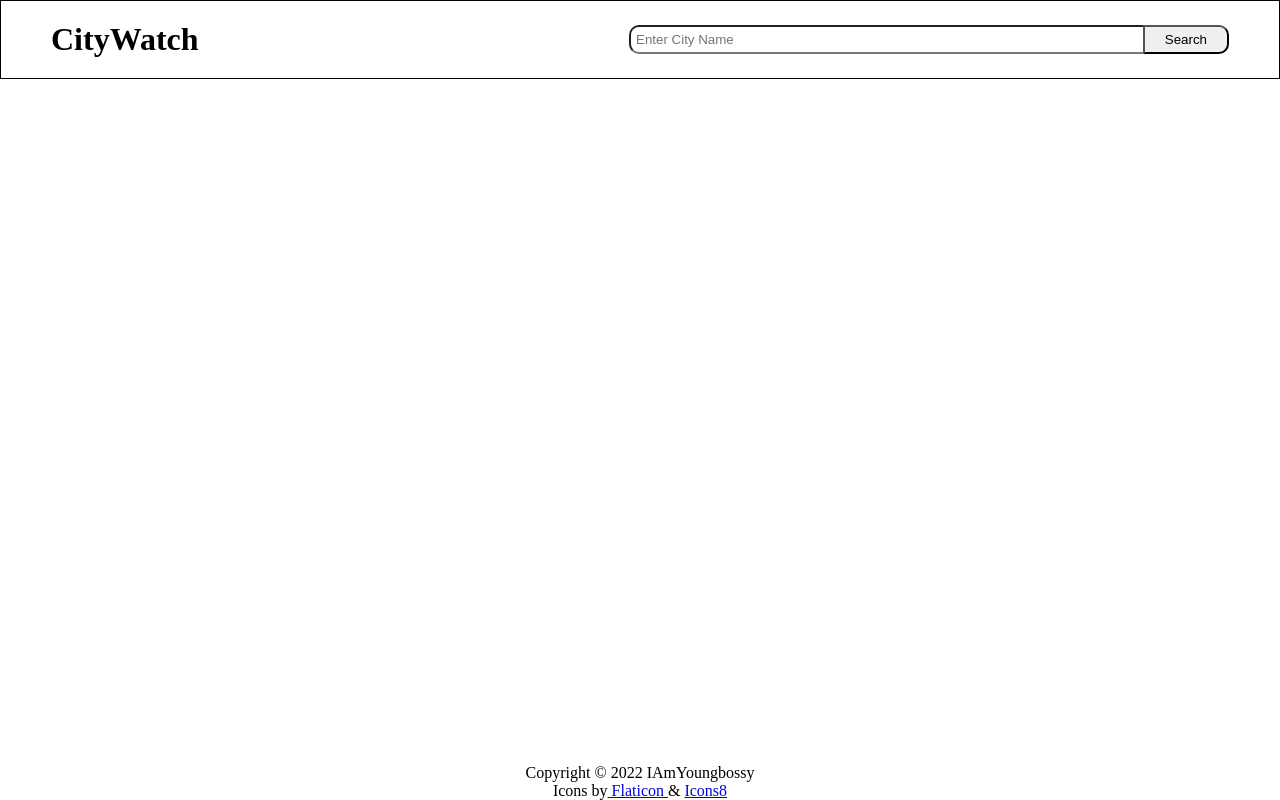
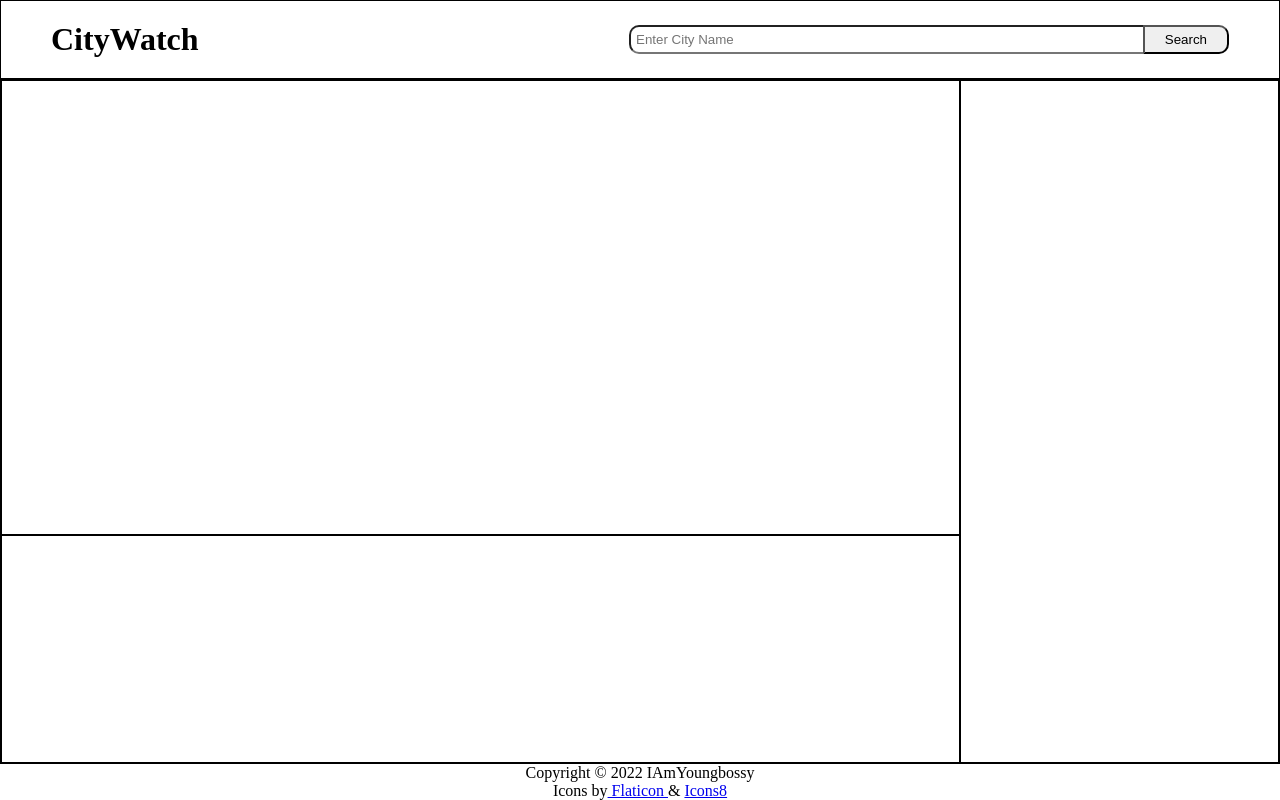
Before and after one commit to IAmYoungbossy/weather-app, a website built with webpack: page dist/index.html in a window 1280 px wide. Built offline with nearby package versions, Linux system fonts and the light colour scheme; no server answers.

Commit message:
Add skeletal layout for main page section

```diff
--- a/src/create-dom-element.js
+++ b/src/create-dom-element.js
@@ -1,3 +1,7 @@
+/**
+ * Helper function for creating DOM Elements
+ */
+
 function createDomElement(type, attributes) {
 	const newElement = document.createElement(`${type}`);
 	if (attributes == null) return newElement;
--- a/src/index.js
+++ b/src/index.js
@@ -2,7 +2,9 @@ import "./style.css";
 import { createHeader } from "./page-header";
 import { getWeatherData } from "./fetch-data";
 import { createfooter } from "./page-footer";
+import { createMainContents } from "./page-main";
 
 getWeatherData();
 createHeader();
+createMainContents();
 createfooter();
--- a/src/page-footer.js
+++ b/src/page-footer.js
@@ -1,5 +1,8 @@
 import { createDomElement } from "./create-dom-element";
 
+/**
+ * Function for creating footer
+ */
 function createfooter() {
 	const footer = createDomElement("footer");
 	const anchorLink = createDomElement("a", {
@@ -20,7 +23,6 @@ function createfooter() {
 	icons8Anchor.textContent = " Icons8 ";
 	iconsCredit.append("Icons by", flatIconAnchor, " & ", icons8Anchor);
 	anchorLink.appendChild(gitHubIcon);
-
 	footer.append(
 		"Copyright \u00A9 2022 IAmYoungbossy",
 		"  ",
--- /dev/null
+++ b/src/page-main.js
@@ -0,0 +1,26 @@
+import { createDomElement } from "./create-dom-element";
+
+function createMainContents() {
+	const mainDiv = createDomElement("main", { class: "main" });
+	getTodayForecast(mainDiv);
+	getNext7DaysForecast(mainDiv);
+	getWatchlist(mainDiv);
+	document.body.append(mainDiv);
+}
+
+function getTodayForecast(mainDiv) {
+	const todayDataDiv = createDomElement("div", { class: "today-data-div" });
+	mainDiv.append(todayDataDiv);
+}
+
+function getNext7DaysForecast(mainDiv) {
+	const next7DaysDiv = createDomElement("div", { class: "next-7days-div" });
+	mainDiv.append(next7DaysDiv);
+}
+
+function getWatchlist(mainDiv) {
+	const watchlistDiv = createDomElement("div", { class: "watchlist-div" });
+	mainDiv.append(watchlistDiv);
+}
+
+export { createMainContents };
--- a/src/style.css
+++ b/src/style.css
@@ -19,7 +19,6 @@ header {
   min-width: min-content;
   border: 1px solid black;
 }
-
 input {
 	flex: 1;
 	padding: 5px;
@@ -39,7 +38,6 @@ button {
 h1 {
 	font-size: 2rem;
 }
-
 .search-div {
   flex: 2;
   display: flex;
@@ -49,6 +47,29 @@ h1 {
 	flex: 1;
 }
 
+/* Main Styling */
+main {
+  flex: 1;
+  display: grid;
+  grid-template-rows: 2fr 1fr;
+  grid-template-columns: 3fr 1fr;
+  border: 1px solid black;
+}
+.today-data-div {
+  flex: 1.2;
+  border: 1px solid black;
+}
+.next-7days-div {
+  flex: 2;
+  grid-area: 2/1/3/2;
+  border: 1px solid black;
+}
+.watchlist-div {
+  flex: 1;
+  grid-area: 1/2/3/3;
+  border: 1px solid black;
+}
+
 /* Footer Styling */
 footer {
   text-align: center;
```
Also changed, not shown: dist/bundle.js. Lines whose indentation alone changed are shown as unchanged.
